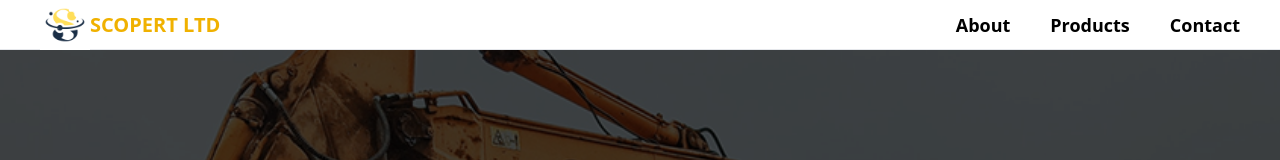
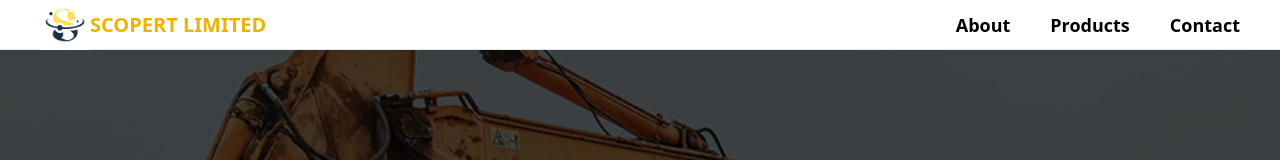
Before and after one commit to lamba01/scopert-ltd, a React (Vite) app: page / in a window 1280 px wide. Shown: the top 160 px of the page. Built offline with nearby package versions, Linux system fonts and the light colour scheme.

Commit message:
Update company name to "Scopert Limited" and correct address details in Footer and Contact sections

```diff
--- a/index.html
+++ b/index.html
@@ -6,14 +6,14 @@
     <meta name="viewport" content="width=device-width, initial-scale=1.0" />
      <meta name="viewport" content="width=device-width, initial-scale=1" />
 
-  <title>Scopert LTD – Industrial Machinery & Construction Supply</title>
+  <title>Scopert Limited – Industrial Machinery & Construction Supply</title>
   <meta
     name="description"
-    content="Scopert LTD supplies high-performance mining and construction machinery, bulk materials and procurement support to contractors and engineering firms across the UK."
+    content="Scopert Limited supplies high-performance mining and construction machinery, bulk materials and procurement support to contractors and engineering firms across the UK."
   />
 
   <!-- OpenGraph (Facebook / LinkedIn / etc.) -->
-  <meta property="og:title" content="Scopert LTD – Industrial Machinery & Construction Supply" />
+  <meta property="og:title" content="Scopert Limited – Industrial Machinery & Construction Supply" />
   <meta
     property="og:description"
     content="Reliable supplier of industrial machinery and construction materials, delivering trusted procurement and logistics support across the UK."
@@ -24,7 +24,7 @@
 
   <!-- Twitter Card -->
   <meta name="twitter:card" content="summary_large_image" />
-  <meta name="twitter:title" content="Scopert LTD – Industrial Machinery & Construction Supply" />
+  <meta name="twitter:title" content="Scopert Limited – Industrial Machinery & Construction Supply" />
   <meta
     name="twitter:description"
     content="Your trusted source for heavy machinery, construction materials and end-to-end procurement solutions."
--- a/src/component/Footer.jsx
+++ b/src/component/Footer.jsx
@@ -12,7 +12,7 @@ export default function Footer() {
         <div className="max-w-6xl flex flex-col sm:flex-row items-start sm:items-center gap-4">
           <img src={footerlogo} alt="Scopert logo" className="w-20" />
           <div>
-            <h4 className="text-xl font-semibold">Scopert LTD</h4>
+            <h4 className="text-xl font-semibold">Scopert Limited</h4>
             <span className="italic text-white/70">
               Supplying Industry. Delivering Reliability.
             </span>
@@ -22,8 +22,8 @@ export default function Footer() {
         {/* contact info */}
         <div>
           <p className="text-white/70 capitalize">
-            <strong className="text-white">Address :</strong> 10 GRAPHITE COURT,
-            7 ARLA PLACE, RUISLIP, HA4 0FF
+            <strong className="text-white">Address :</strong> 7 ARLA PLACE,
+            RUISLIP, UNITED KINGDOM, HA4 0FF
           </p>
           <p className="text-white/70">
             <strong className="text-white">Email :</strong>
@@ -45,7 +45,7 @@ export default function Footer() {
 
       <div className="border-t border-gray-300 w-full mt-4"></div>
       <div className="w-full text-center pt-2 text-sm text-gray-200">
-        &copy; {new Date().getFullYear()} Scopert LTD. All rights reserved.
+        &copy; {new Date().getFullYear()} Scopert Limited. All rights reserved.
       </div>
     </footer>
   );
--- a/src/component/navbar.jsx
+++ b/src/component/navbar.jsx
@@ -5,7 +5,7 @@ export default function navBar() {
       <div className="flex items-center">
         <img className="h-[50px] w-[50px]" src={logo} alt="" />
         <h3 className=" font-bold text-xl text-yellow-500 hidden sm:block">
-          SCOPERT LTD
+          SCOPERT LIMITED
         </h3>
       </div>
       <div className="flex gap-5 md:gap-10 capitalize">
--- a/src/sections/Contact.jsx
+++ b/src/sections/Contact.jsx
@@ -70,8 +70,7 @@ export default function Contact() {
         <div className="bg-black w-full h-24"></div>
         <div className="sm:py-8 sm:px-14 p-8">
           <h3 className="text-xl font-semibold mb-4 flex items-center gap-2">
-            <FaLocationDot />
-            10 GRAPHITE COURT, 7 ARLA PLACE, RUISLIP, HA4 0FF
+            <FaLocationDot />7 ARLA PLACE, RUISLIP, UNITED KINGDOM, HA4 0FF
           </h3>
           <h3 className="text-xl font-semibold mb-4 flex items-center gap-2">
             <FaPhone />
```
